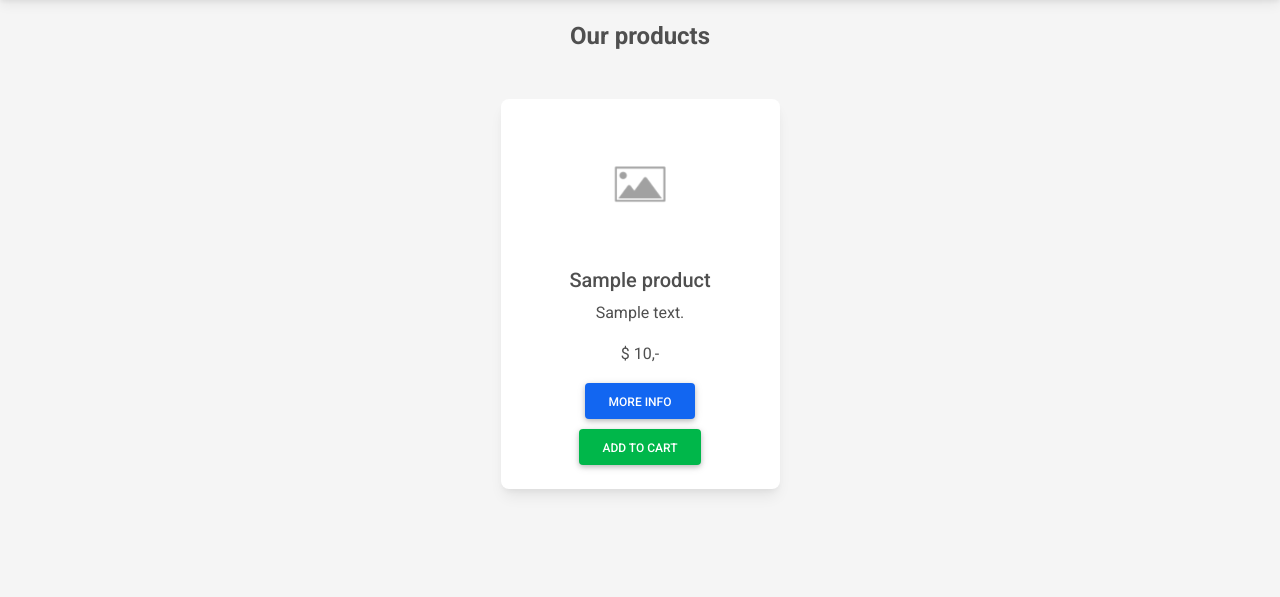
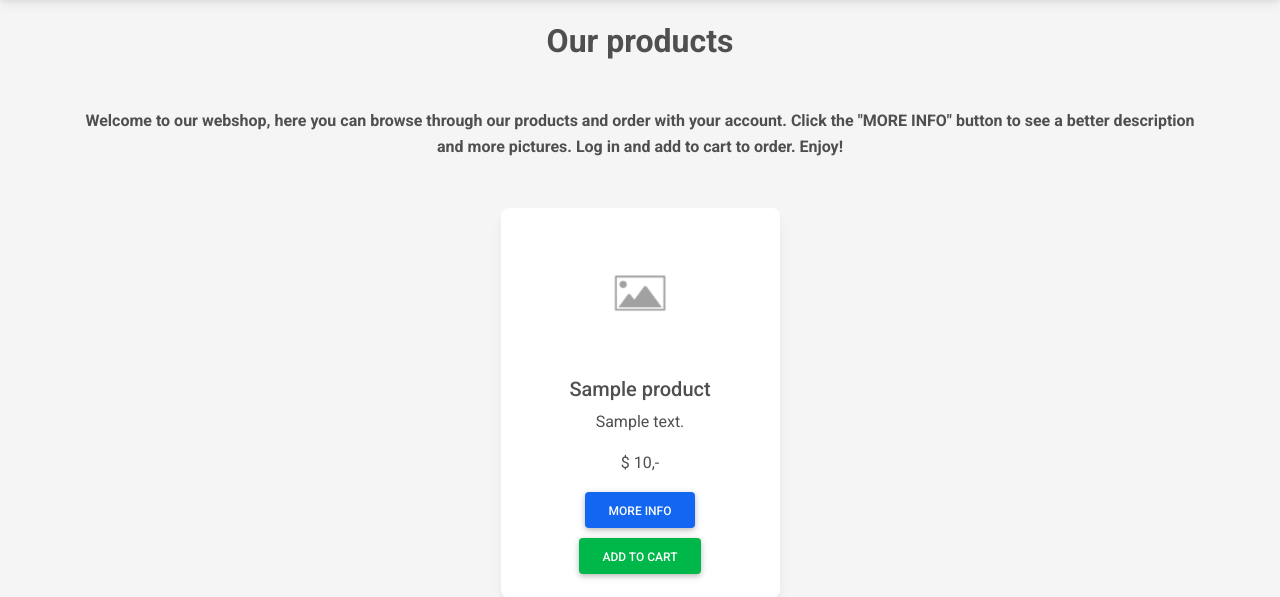
Before and after one commit to Adnilsen/Porto2, a Python web app: template api/templates/products.html in a window 1280 px wide. Shown: the part 78-675 px from the top of the page. Run offline with Jinja, Linux system fonts and the light colour scheme; the template is opened without the code that fills it: most values are stand-ins (such as "Sample title", 1, 10 or a date in 2020); some libraries are stand-ins or nearby versions.

Commit message:
Gjort header litt større og lagt til en liten tekst i toppen av produktsiden

```diff
--- a/api/templates/products.html
+++ b/api/templates/products.html
@@ -7,7 +7,8 @@
             <div class="container">
                 <!--Section: Content-->
                 <section class="text-center">
-                    <h4 class="mb-5"><strong>Our products</strong></h4>
+                    <h2 class="mb-5"><strong>Our products</strong></h2>
+                    <p class="mb-5"><strong>Welcome to our webshop, here you can browse through our products and order with your account. Click the "MORE INFO" button to see a better description and more pictures. Log in and add to cart to order. Enjoy!</strong></p>
                     {% for product in productlist %}
                         <div class="col-lg-4 col-md-6 mb-4 boxwidth" id="product{{ product.product_id }}">
                             <div class="card" id="{{ product.product_id }}">
```
Also changed, not shown: api/data.db.
